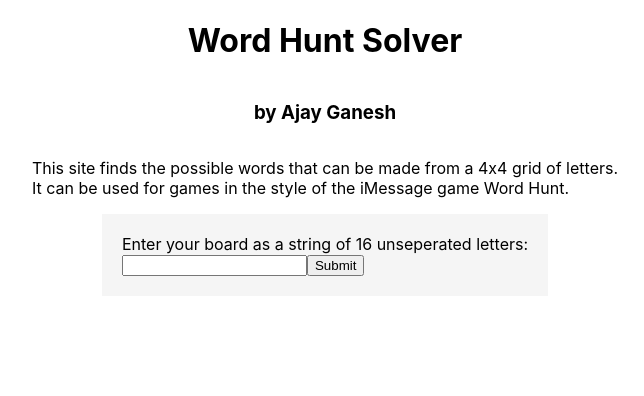
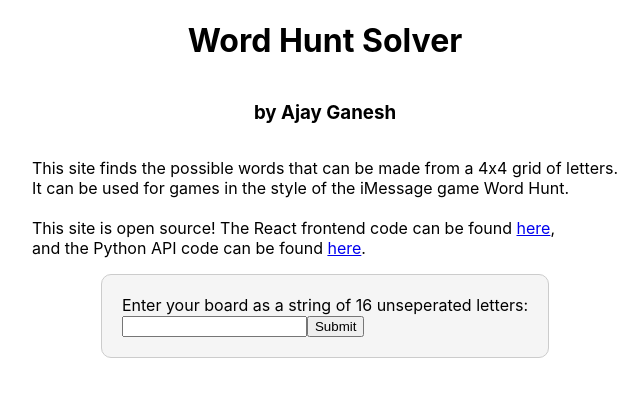
Before and after one commit to AjayGanesh02/WHSolverApp, a React (Create React App) app: page / in a window 1280 px wide. Shown: the top 396 px of the page, without its empty margins (315-959 px from the left). Built offline with nearby package versions, Linux system fonts and the light colour scheme.

Commit message:
edited styling and added links to github

```diff
--- a/src/App.js
+++ b/src/App.js
@@ -35,7 +35,11 @@ function App() {
       <header>
         <h1>Word Hunt Solver</h1>
         <h3>by Ajay Ganesh</h3>
-        <p>This site finds the possible words that can be made from a 4x4 grid of letters.<br /> It can be used for games in the style of the iMessage game Word Hunt.</p>
+        <p>This site finds the possible words that can be made from a 4x4 grid of letters.<br />
+        It can be used for games in the style of the iMessage game Word Hunt.<br/>
+        <br/>
+        This site is open source! The React frontend code can be found <a href="https://github.com/AjayGanesh02/whsolverfrontend">here</a>, <br/>
+        and the Python API code can be found <a href="https://github.com/AjayGanesh02/whsolverbackend">here</a>.</p>
       </header>
       <main>
         <div className='form'>
--- a/src/app.scss
+++ b/src/app.scss
@@ -19,6 +19,8 @@
             justify-content: center;
             background-color: #f5f5f5;
             padding: 20px;
+            border-radius: 10px;
+            border: 1px solid #ccc;
 
             input {
                 align-items: center;
--- a/src/components/results/results.js
+++ b/src/components/results/results.js
@@ -6,7 +6,7 @@ import './results.scss'
 export default function Results({ results, submitted }) {
   return (
     <div className='results'>
-      {results.length > 0 ? <p>{results.length} words found</p> : <></>}
+      {results.length > 0 ? <h3>{results.length} words found</h3> : <></>}
       <div className='cards'>
         {results.length > 0 ?
           results.map((result, index) => (
```
Also changed, not shown: 1 other file (tests, documents, lock files or other folders).
